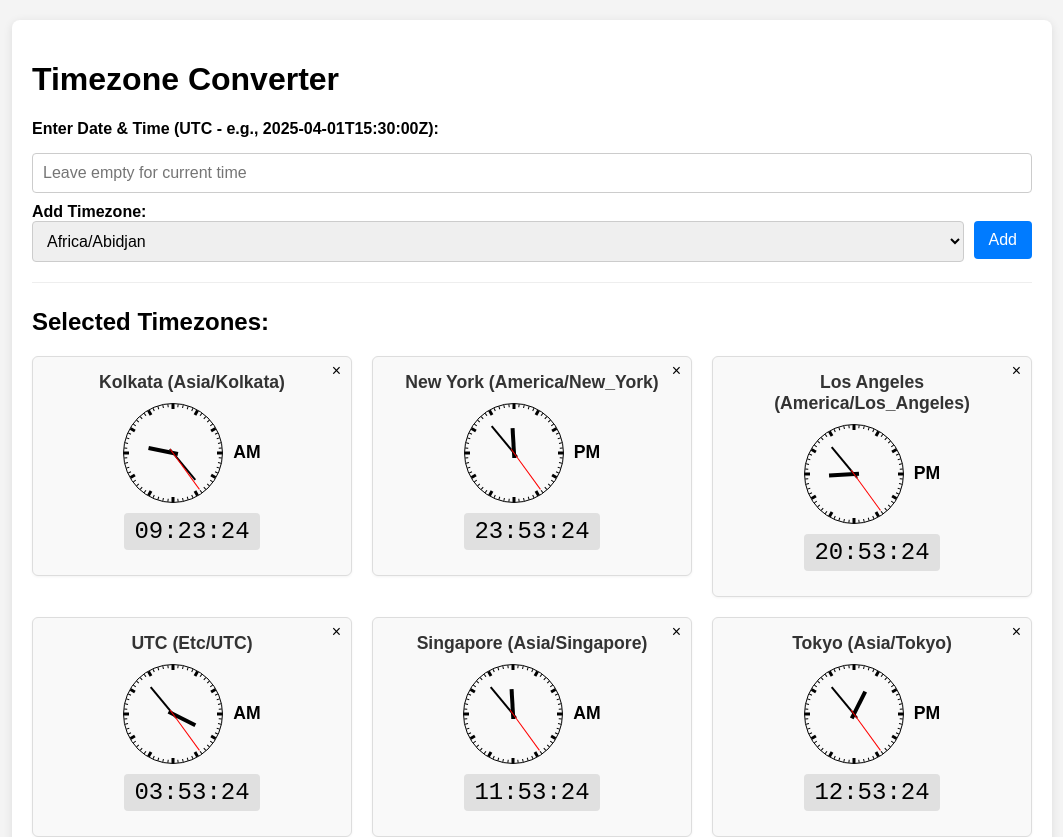
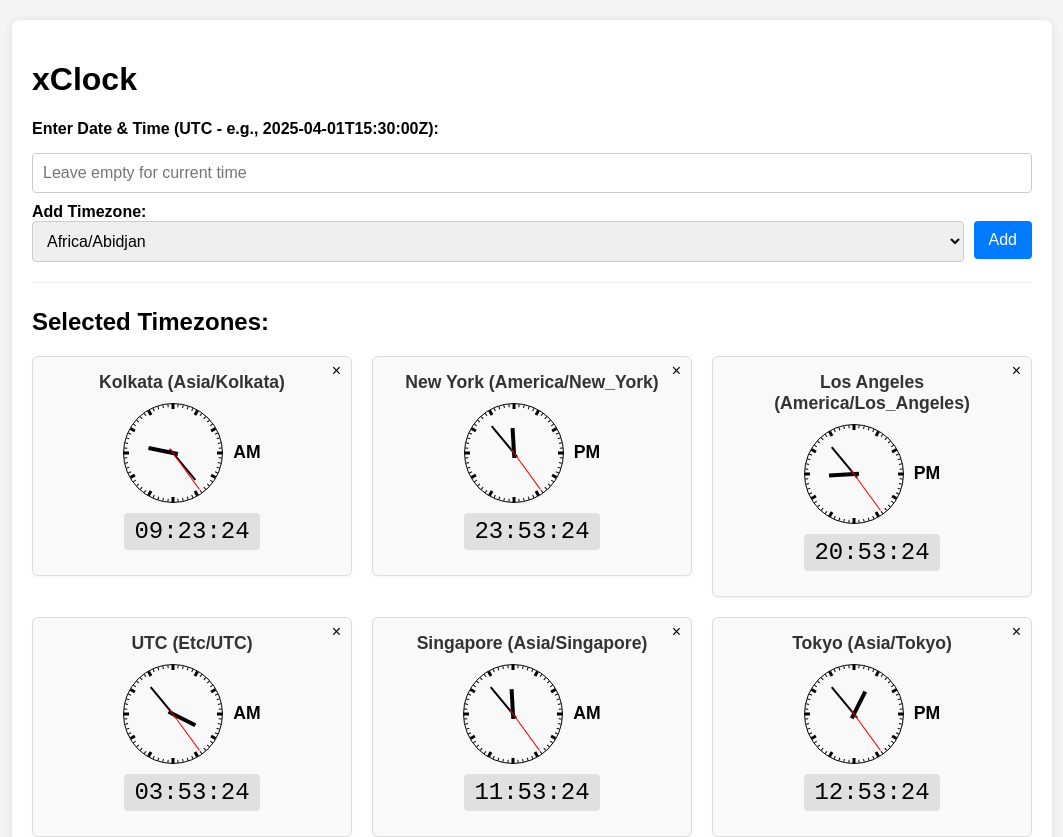
Before and after one commit to arunachalam-b/e-world-wall-clock, a React (Create React App) app: page / in a window 1280 px wide. Shown: the top 837 px of the page, without its empty margins (108-1171 px from the left). Built offline with nearby package versions, Linux system fonts and the light colour scheme.

Commit message:
Changes app name

```diff
--- a/public/index.html
+++ b/public/index.html
@@ -24,7 +24,7 @@
       work correctly both with client-side routing and a non-root public URL.
       Learn how to configure a non-root public URL by running `npm run build`.
     -->
-    <title>React App</title>
+    <title>xClock - World time</title>
   </head>
   <body>
     <noscript>You need to enable JavaScript to run this app.</noscript>
--- a/src/App.tsx
+++ b/src/App.tsx
@@ -90,7 +90,7 @@ function App() {
 
   return (
     <div className="app-container">
-      <h1>Timezone Converter</h1>
+      <h1>xClock</h1>
 
       <div className="input-section">
         <label htmlFor="datetime-input">
```
Also changed, not shown: public/manifest.json.
